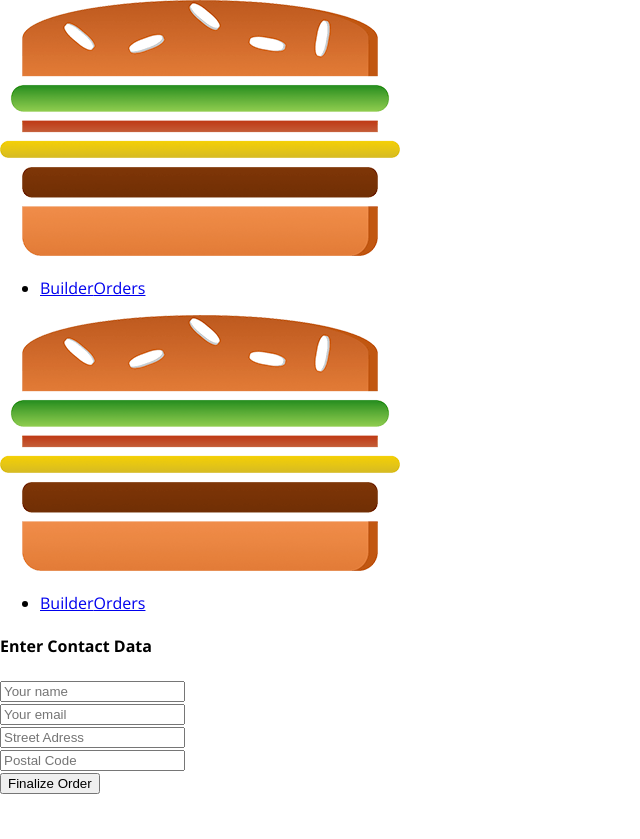
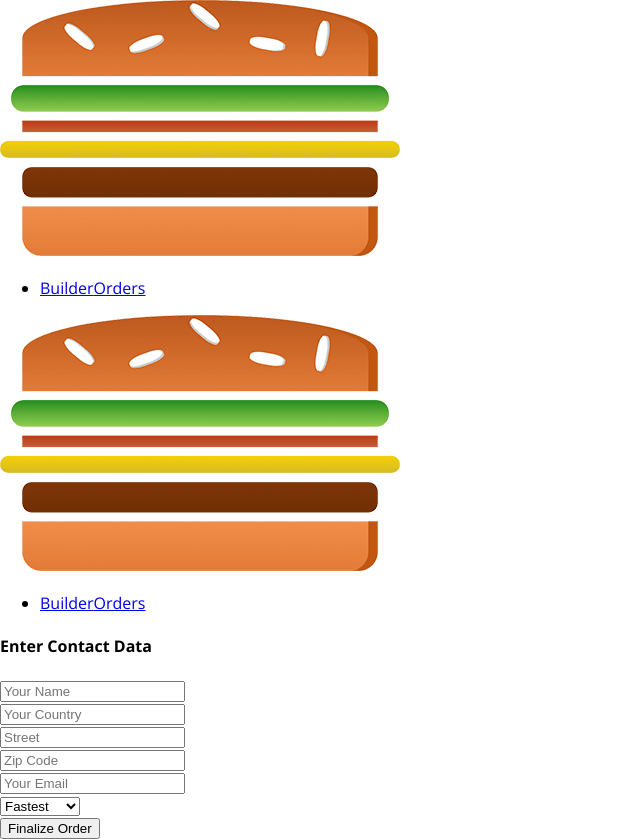
Before and after one commit to Niproblema/DirtyBurger, a React app: page /checkout/contact-data in a window 1280 px wide. Shown: the whole page, without its empty margins (0-640 px from the left). Before the commit the page ends 800 px from the top, so only its background shows below. Built offline with nearby package versions, Linux system fonts and the light colour scheme.

Commit message:
Form state updating

```diff
--- a/src/components/UI/Input/Input.js
+++ b/src/components/UI/Input/Input.js
@@ -8,11 +8,31 @@ const Input = (props) => {
 
     switch (props.inp_type) {
         case ('textArea'):
-            inputElement = <textarea  className={Classes.InputElement} {...props} />
+            inputElement = <textarea
+                className={Classes.InputElement}
+                {...props.elementConfig}
+                value={props.value}
+                onChange={props.changed}
+                />
+            break;
+        case ('select'):
+            console.log(props);
+            inputElement = <select
+                className={Classes.InputElement}
+                value={props.value}
+                onChange={props.changed}>
+                    {props.elementConfig.options.map(el =>
+                        <option key={el.value} value={el.value}>{el.displayValue}</option>
+                        )}
+                </select>
             break;
         case ('input'):
         default:
-            inputElement = <input  className={Classes.InputElement} {...props} />
+            inputElement = <input
+                className={Classes.InputElement}
+                {...props.elementConfig}
+                value={props.value}
+                onChange={props.changed}/>
             break;
     }
 
--- a/src/containers/Checkout/ContactData/ContactData.js
+++ b/src/containers/Checkout/ContactData/ContactData.js
@@ -7,11 +7,57 @@ import Input from '../../../components/UI/Input/Input'
 
 class ContactData extends Component {
     state = {
-        name: '',
-        email: '',
-        address: {
-            street: '',
-            postalCode: ''
+        orderForm: {
+            name: {
+                inp_type: 'input',
+                elementConfig: {
+                    type: 'text',
+                    placeholder: 'Your Name'
+                },
+                value: ""
+            },
+            country: {
+                inp_type: 'input',
+                elementConfig: {
+                    type: 'text',
+                    placeholder: 'Your Country'
+                },
+                value: ""
+            },
+            street: {
+                inp_type: 'input',
+                elementConfig: {
+                    type: 'text',
+                    placeholder: 'Street'
+                },
+                value: ""
+            },
+            zip: {
+                inp_type: 'input',
+                elementConfig: {
+                    type: 'text',
+                    placeholder: 'Zip Code'
+                },
+                value: ""
+            },
+            email: {
+                inp_type: 'input',
+                elementConfig: {
+                    type: 'email',
+                    placeholder: 'Your Email'
+                },
+                value: ""
+            },
+            deliveryMethod: {
+                inp_type: 'select',
+                elementConfig: {
+                    options: [
+                        { value: 'fastest', displayValue: 'Fastest' },
+                        { value: 'cheapest', displayValue: 'Cheapest' },
+                    ]
+                },
+                value: ""
+            }
         },
         loadingOrder: false,
         confirmationModalShown: false
@@ -29,7 +75,7 @@ class ContactData extends Component {
 
         this.setState({ loadingOrder: true });
 
-        const order = {
+        /* const order = {
             ingredients: this.props.location.state.ingredients,
             price: this.props.location.state.price,
             constumer: {
@@ -38,12 +84,13 @@ class ContactData extends Component {
                     state: "Temp State",
                     street: "Temp Street 1",
                     zip: "1234"
-                }
+                },
+                email: "temp@gmail.com"
             },
             deliveryMethod: "Fastests",
             info: "Burger ordered from DirtyBurger App!"
-        }
-        axios.post('/dbOrders.json', order)
+        }*/
+        /*         axios.post('/dbOrders.json', order)
                     .then(response => {
                         console.log(response);
                         this.setState({ loadingOrder: false, confirmationModalShown: false });
@@ -52,21 +99,42 @@ class ContactData extends Component {
                     .catch(error => {
                         console.log(error);
                         this.setState({ loadingOrder: false, confirmationModalShown: false });
-            });
+                    }); */
 
     }
 
+    inputChangedHandler = (event, inputID) => {
+        const stateShallowCopy = {...this.state.orderForm};
+        const toChangeField = { ...stateShallowCopy[inputID] };
+        toChangeField.value = event.target.value;
+        stateShallowCopy[inputID] = toChangeField;
+        this.setState({ orderForm : stateShallowCopy });
+    }
+
     render() {
+        const formElementsArr = [];
+        for (let key in this.state.orderForm) {
+            formElementsArr.push({
+                id: key,
+                config: this.state.orderForm[key]
+            });
+        }
+
         let form = null
         if (this.state.loadingOrder) {
             form = <Spinner />
         } else {
             form = (
                 <form>
-                    <Input type="text" name="name" placeholder="Your name" />
-                    <Input type="text" name="email" placeholder="Your email" />
-                    <Input type="text" name="street" placeholder="Street Adress" />
-                    <Input type="text" name="postal" placeholder="Postal Code" />
+                    {formElementsArr.map(el => (
+                        <Input
+                            key={el.id}
+                            inp_type={el.config.inp_type}
+                            elementConfig={el.config.elementConfig}
+                            value={el.config.value}
+                            changed={(event) => this.inputChangedHandler(event, el.id)}
+                        />
+                    ))}
                     <Button btnType="Success" clicked={this.orderHandler}>Finalize Order</Button>
                 </form>
             )
```
Lines whose indentation alone changed are shown as unchanged.
